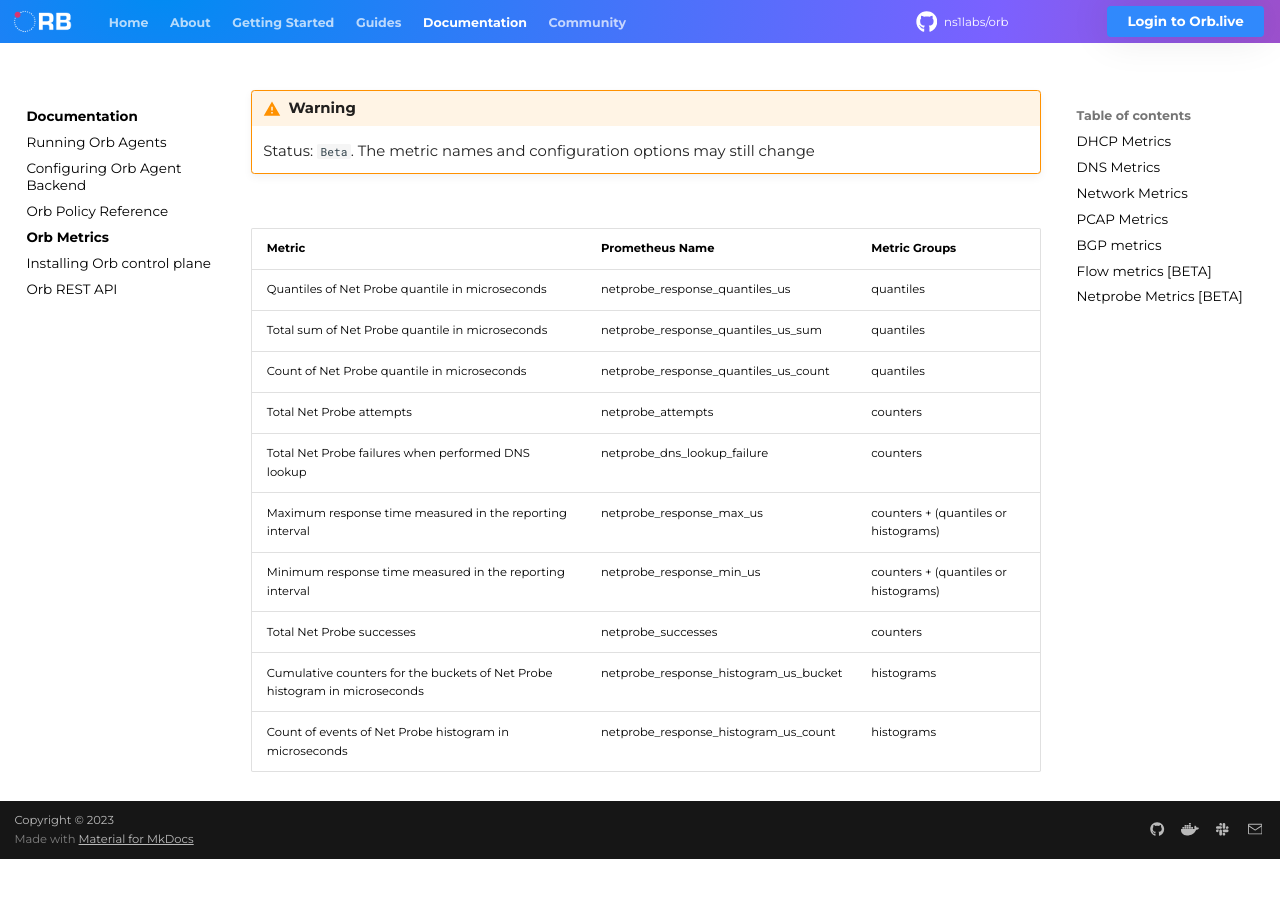
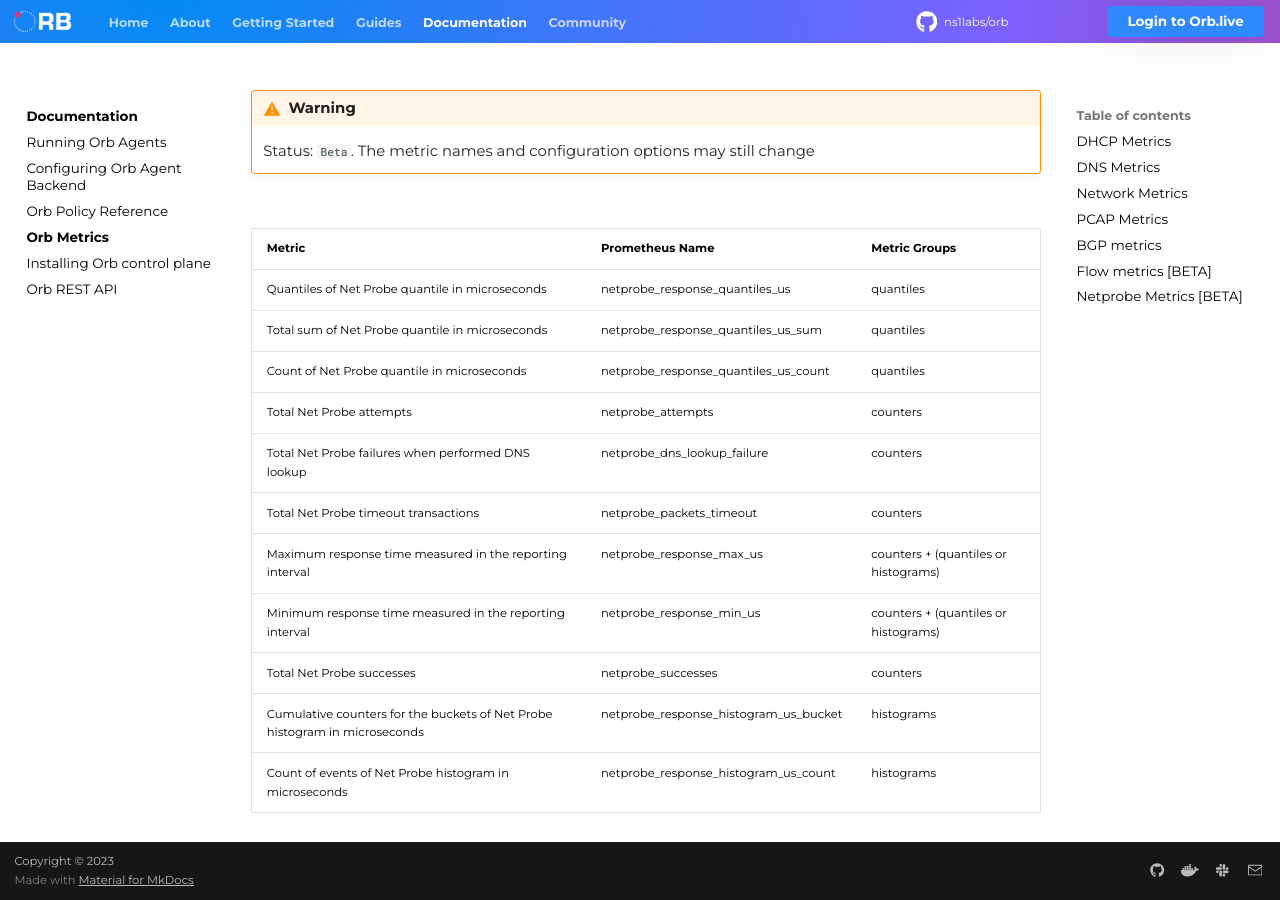
Before and after one commit to orb-community/orb-website, an MkDocs documentation site: the page built from docs/documentation/pktvisor_metrics.md, in a window 1280 px wide and 900 px high, scrolled down 10257 px. Built offline with MkDocs 1.6.1 and Material for MkDocs 9.7.7, drawn with Linux system fonts in a browser that asks for light colours; before the commit the page ends 11116 px from its top, so only the background shows below that.

Commit message:
netprobe time_out new metric

```diff
--- a/docs/documentation/pktvisor_metrics.md
+++ b/docs/documentation/pktvisor_metrics.md
@@ -254,6 +254,7 @@
 | Count of Net Probe quantile in microseconds                                | netprobe\_response\_quantiles\_us\_count  | quantiles                            |
 | Total Net Probe attempts                                                   | netprobe\_attempts                        | counters                             |
 | Total Net Probe failures when performed DNS lookup                         | netprobe\_dns\_lookup\_failure            | counters                             |
+| Total Net Probe timeout transactions                                       | netprobe\_packets\_timeout                | counters                             |
 | Maximum response time measured in the reporting interval                   | netprobe\_response\_max\_us               | counters + (quantiles or histograms) |
 | Minimum response time measured in the reporting interval                   | netprobe\_response\_min\_us               | counters + (quantiles or histograms) |
 | Total Net Probe successes                                                  | netprobe\_successes                       | counters                             |
```
